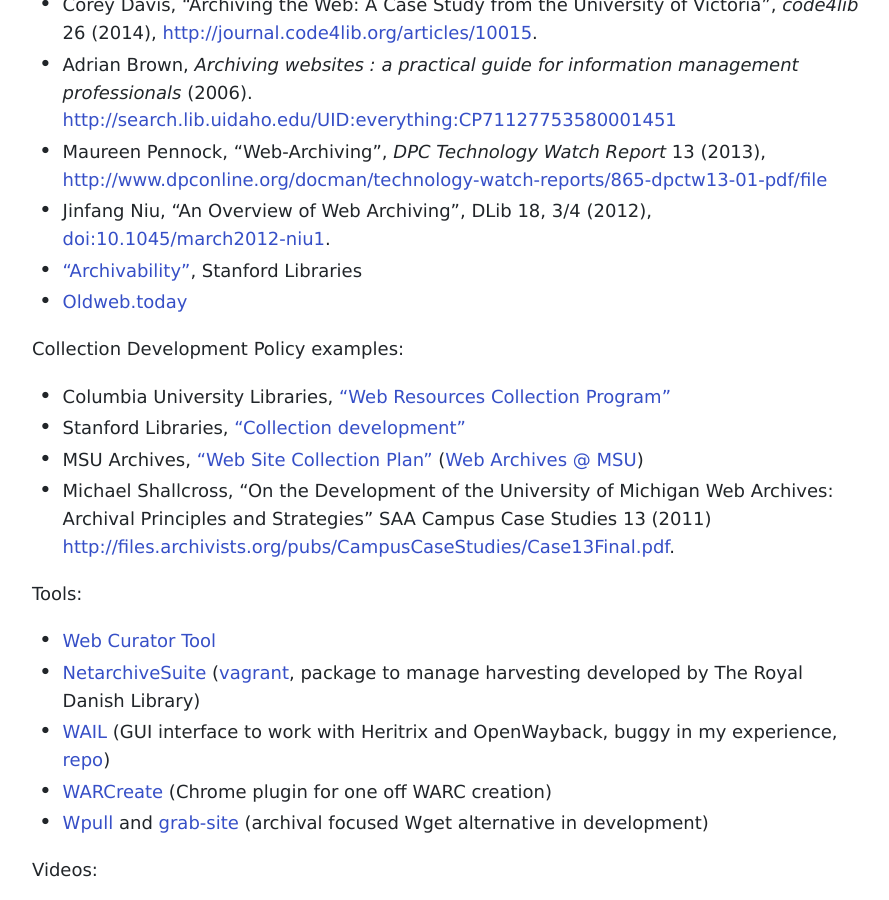
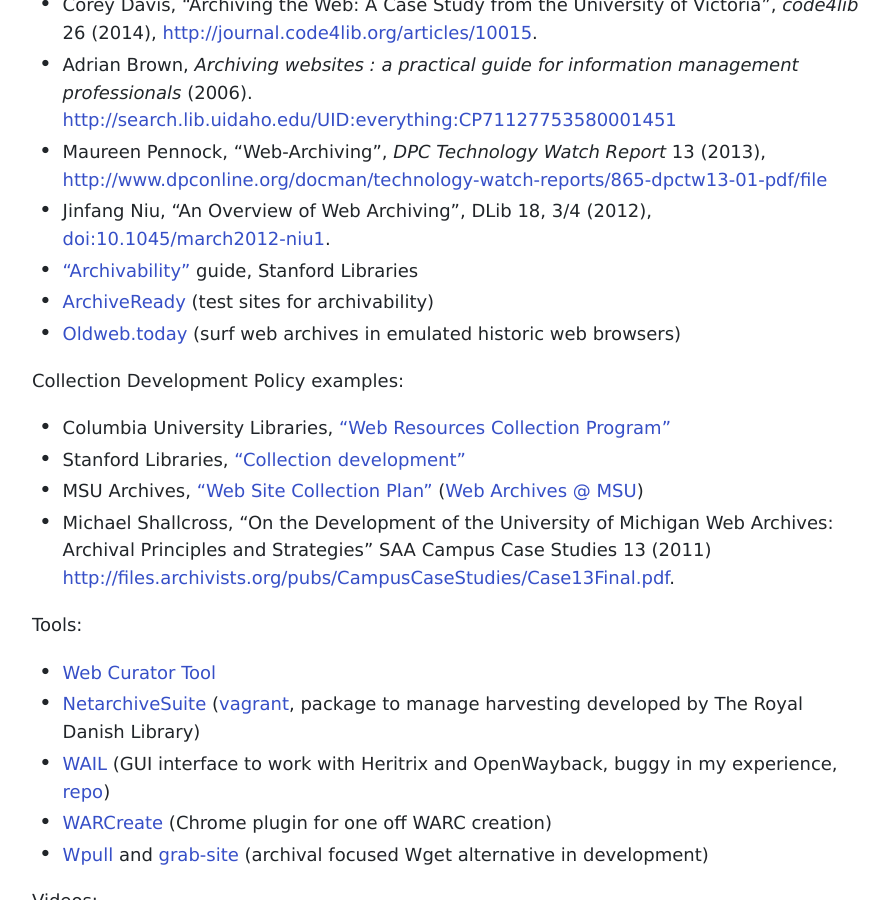
Before and after one commit to evanwill/_drafts, a Jekyll site: the page built from _notes/wget-archives.md, in a window 1280 px wide and 900 px high, scrolled down 5115 px. Shown: the whole window, without its empty margins (194-1083 px from the left). Built offline with Jekyll 4.4.1, drawn with Linux system fonts in a browser that asks for light colours.

Commit message:
update archives

```diff
--- a/_notes/wget-archives.md
+++ b/_notes/wget-archives.md
@@ -156,8 +156,9 @@
 - Adrian Brown, *Archiving websites : a practical guide for information management professionals* (2006). <http://search.lib.uidaho.edu/UID:everything:CP71127753580001451>
 - Maureen Pennock, "Web-Archiving", *DPC Technology Watch Report* 13 (2013), <http://www.dpconline.org/docman/technology-watch-reports/865-dpctw13-01-pdf/file>
 - Jinfang Niu, "An Overview of Web Archiving", DLib 18, 3/4 (2012), [doi:10.1045/march2012-niu1](http://www.dlib.org/dlib/march12/niu/03niu1.html).
-- ["Archivability"](https://library.stanford.edu/projects/web-archiving/archivability), Stanford Libraries
-- [Oldweb.today](http://oldweb.today/)
+- ["Archivability"](https://library.stanford.edu/projects/web-archiving/archivability) guide, Stanford Libraries
+- [ArchiveReady](http://archiveready.com/) (test sites for archivability)
+- [Oldweb.today](http://oldweb.today/) (surf web archives in emulated historic web browsers)
 
 Collection Development Policy examples:
 - Columbia University Libraries, ["Web Resources Collection Program"](https://library.columbia.edu/bts/web_resources_collection/policies.html)
```
